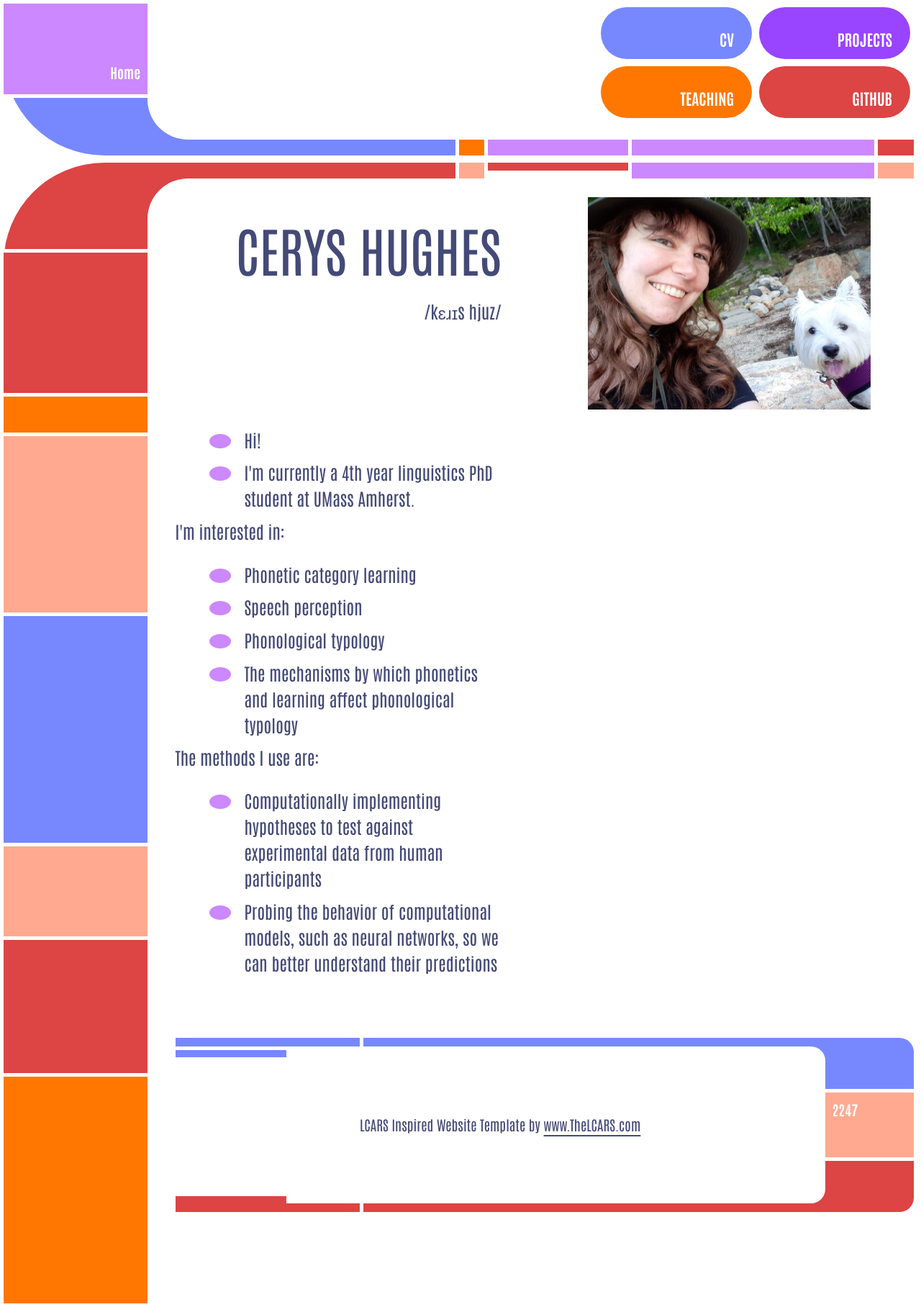
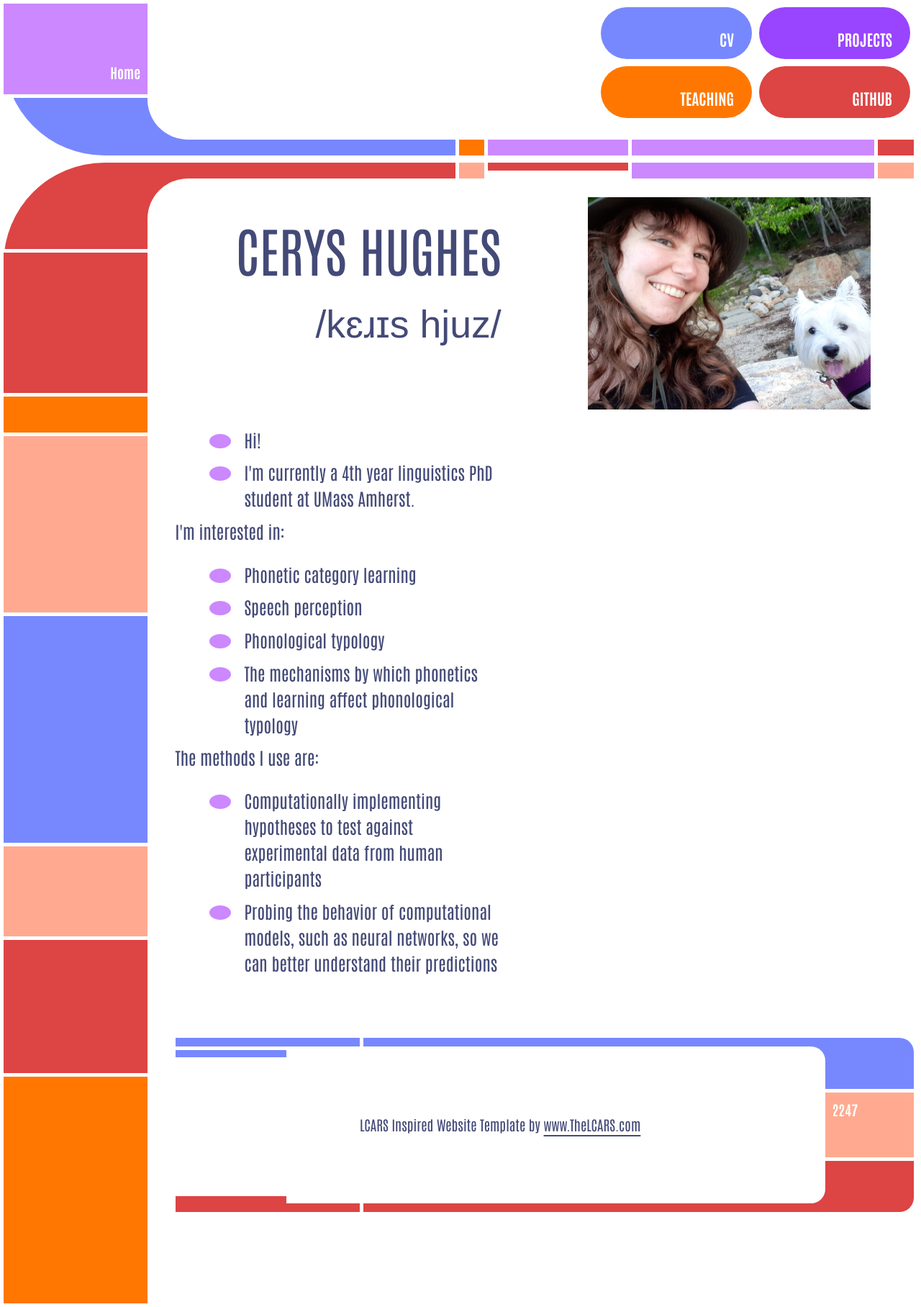
Before and after one commit to ceryshughes/ceryshughes.github.io, a Jekyll site: the page built from index.markdown, in a window 1280 px wide. Shown: the whole page at 72% size. Built offline with Jekyll 4.4.1, drawn with Linux system fonts in a browser that asks for light colours.

Commit message:
fixing ipa font

```diff
--- a/assets/lcars-ultra-classic-light.css
+++ b/assets/lcars-ultra-classic-light.css
@@ -1441,7 +1441,13 @@ p {
 }
 
 p.ipa{
+	margin-top: 1.15rem;
+	margin-bottom: 1rem;
+	font-weight: normal;
+	line-height: 1.2;
+	font-size: clamp(1.6rem, 1.04rem + 2.24vw, 2.3rem);
 	text-align: right;
+	font-family: Arial
 }
 
 .caption	{
```
